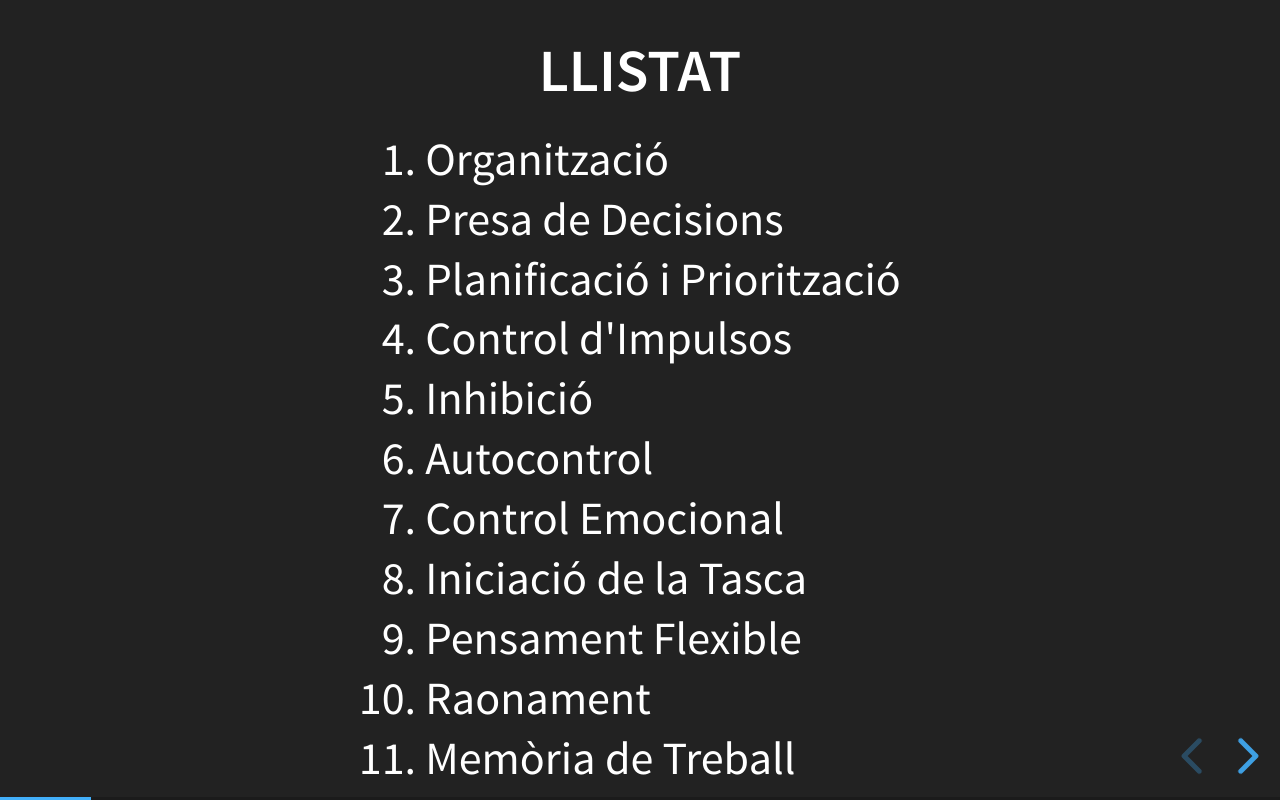
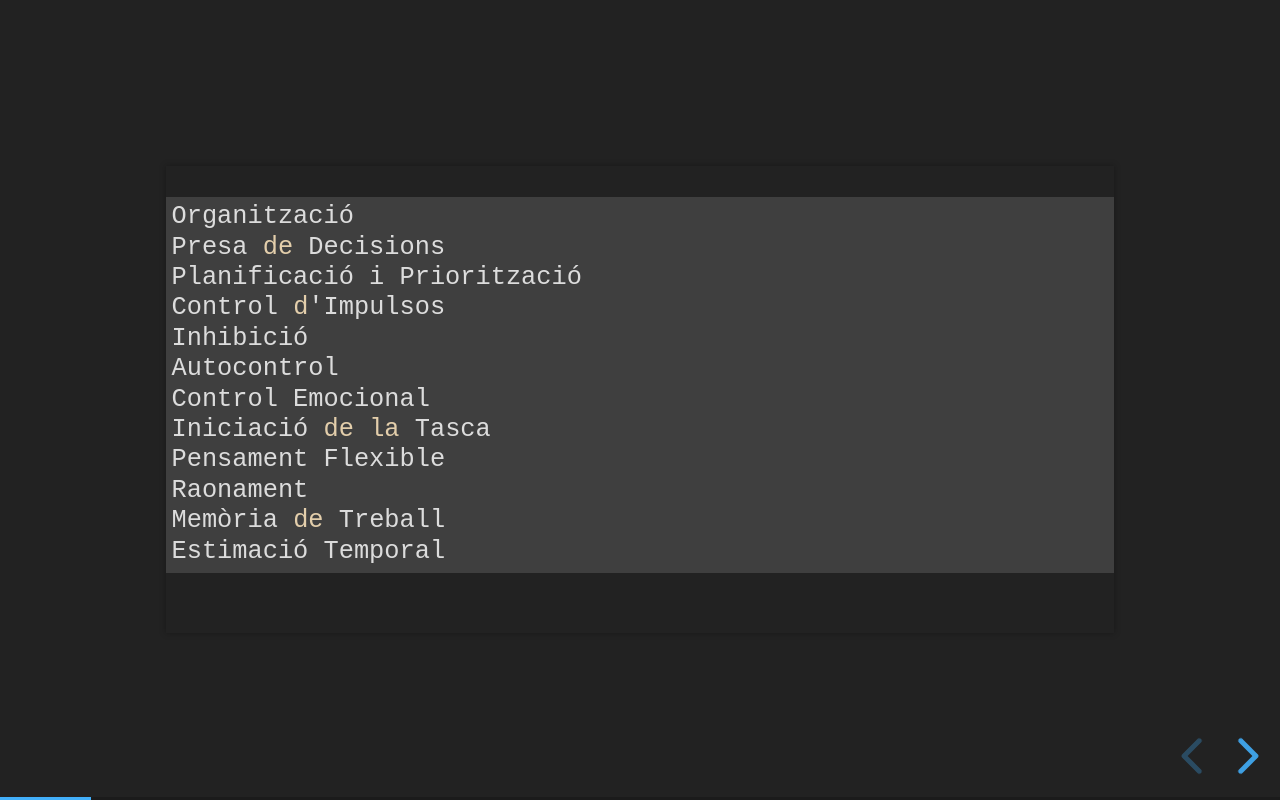
Before and after one commit to inclusa/Funcions, a website: page index.html in a window 1280 px wide. Both pictures are taken after a click on the button "next slide". Drawn offline with Linux system fonts and the light colour scheme.

Commit message:
Llistat en codi

```diff
--- a/index.html
+++ b/index.html
@@ -29,25 +29,24 @@
 				  <h1>Funcions Executives</h1>
 				  <h3>Alfons Rovira</h3>
 				</section>
-
-
-        	<section>
-        	  <h3>Llistat</h3>
-         		 <ol>
-           	 		<li>Organització</li>
-  				<li>Presa de Decisions</li>
-				<li>Planificació i Priorització</li>
-				<li>Control d'Impulsos</li>
-				<li>Inhibició</li>
-				<li>Autocontrol</li>
-				<li>Control Emocional</li>
-				<li>Iniciació de la Tasca</li>
-				<li>Pensament Flexible</li>
-				<li>Raonament</li>
-				<li>Memòria de Treball</li>
-				<li>Estimació Temporal</li>
-          		</ol>
-        	</section>
+        			<section>
+				  <pre>
+				    <code data-trim data-noescape>
+				      Organització
+				      Presa de Decisions
+				      Planificació i Priorització
+				      Control d'Impulsos
+				      Inhibició
+				      Autocontrol
+				      Control Emocional
+				      Iniciació de la Tasca
+				      Pensament Flexible
+				      Raonament
+				      Memòria de Treball
+				      Estimació Temporal
+				    </code>
+				  </pre>
+        			</section>
 
 
 				<section>
```
